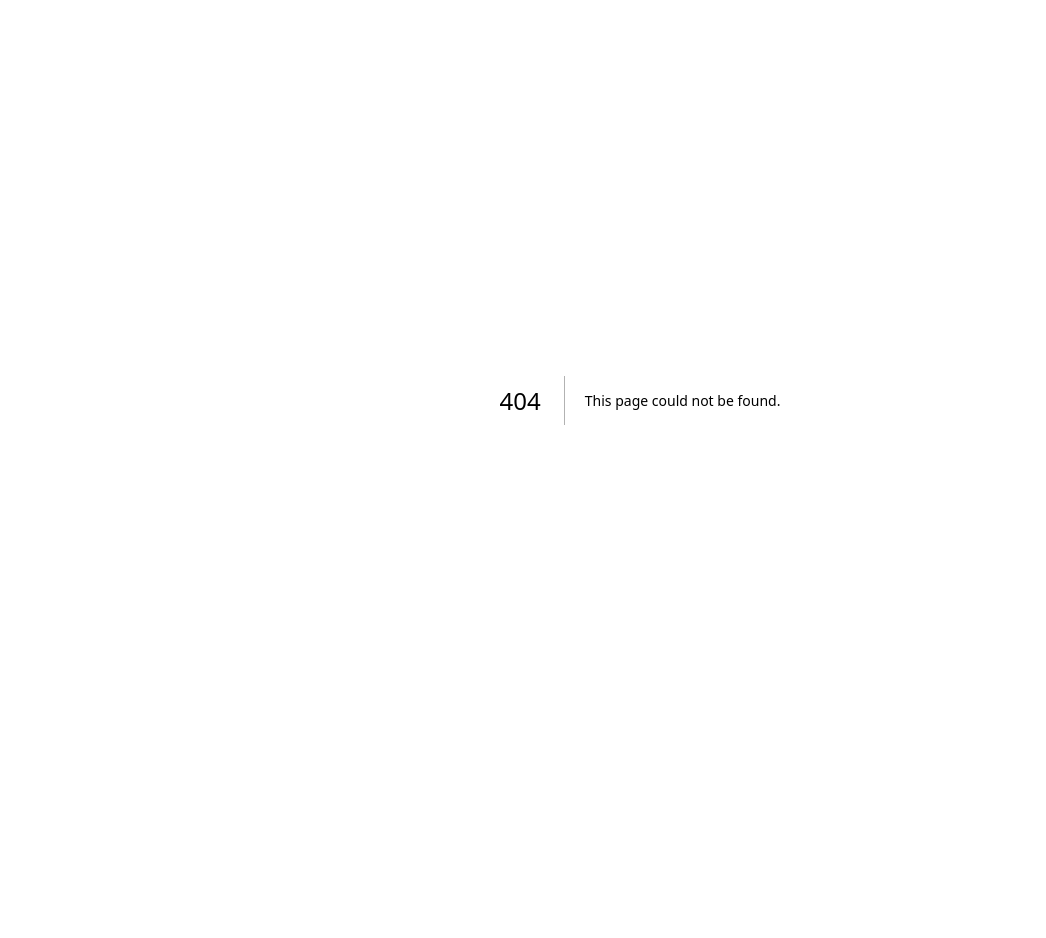
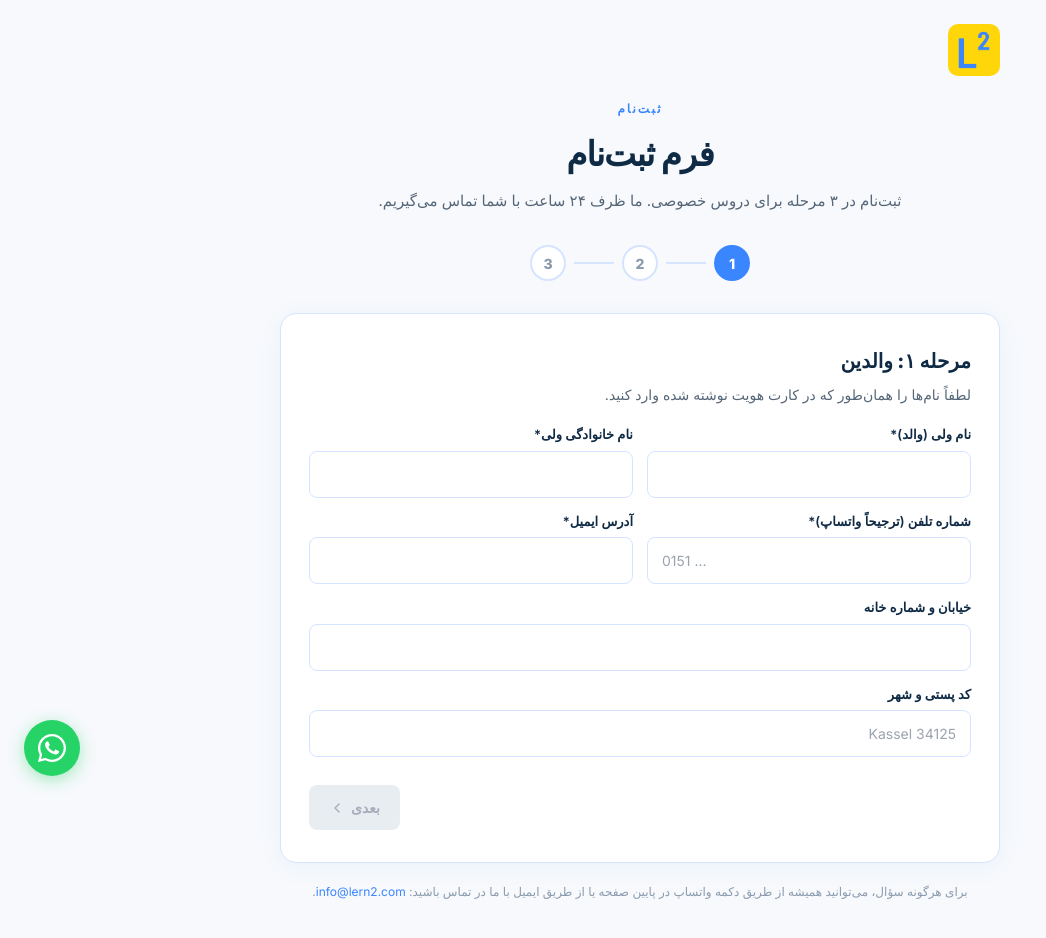
Before and after one commit to Lern-hoch-zwei/lern2-website, a Next.js app: page /fa/anmeldung in a window 1280 px wide. Before the commit this address had no page. Shown: the top 938 px of the page, without its empty margins (0-1046 px from the left). Before the commit the page ends 800 px from the top, so only its background shows below. Built offline with nearby package versions, Linux system fonts and the light colour scheme.

Commit message:
Add files via upload

```diff
--- /dev/null
+++ b/app/fa/anmeldung/page.tsx
@@ -0,0 +1,5 @@
+import AnmeldungForm from "../../anmeldung/AnmeldungForm";
+
+export default function AnmeldungFA() {
+  return <AnmeldungForm lang="fa" />;
+}
```
